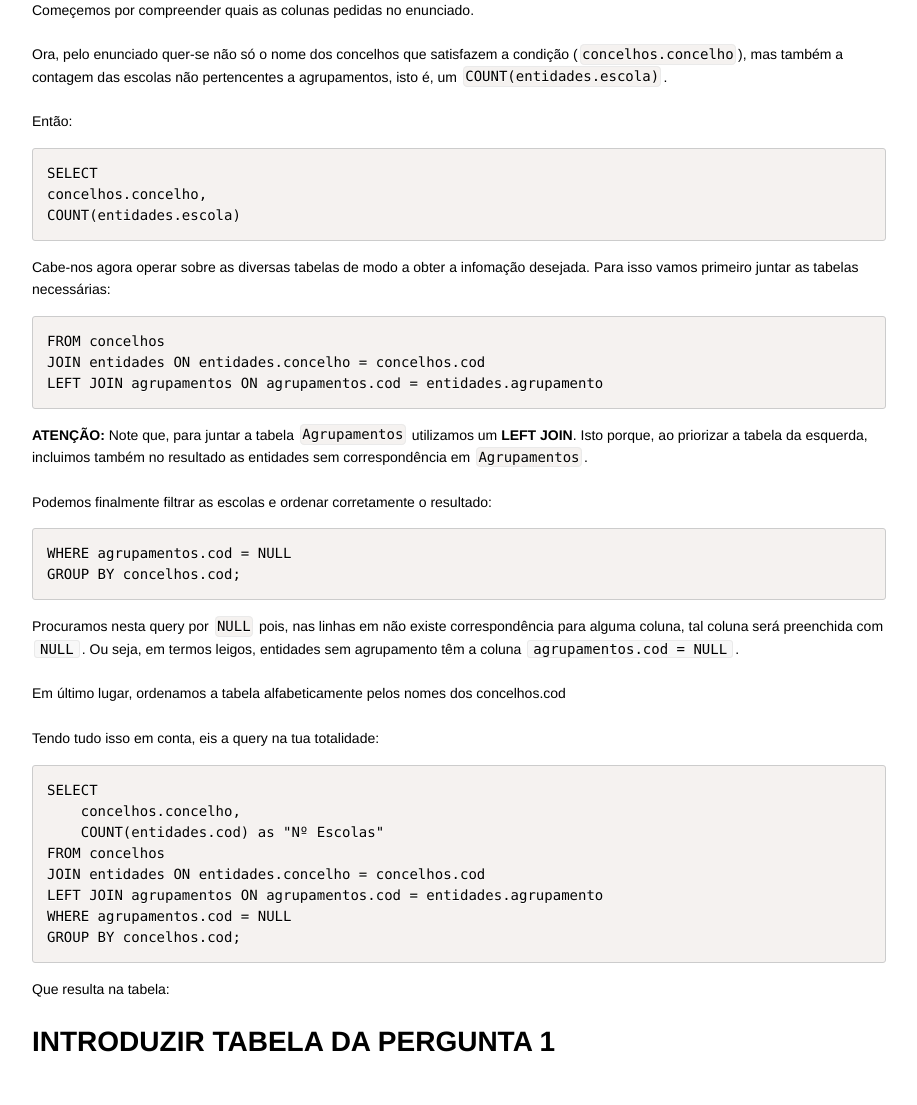
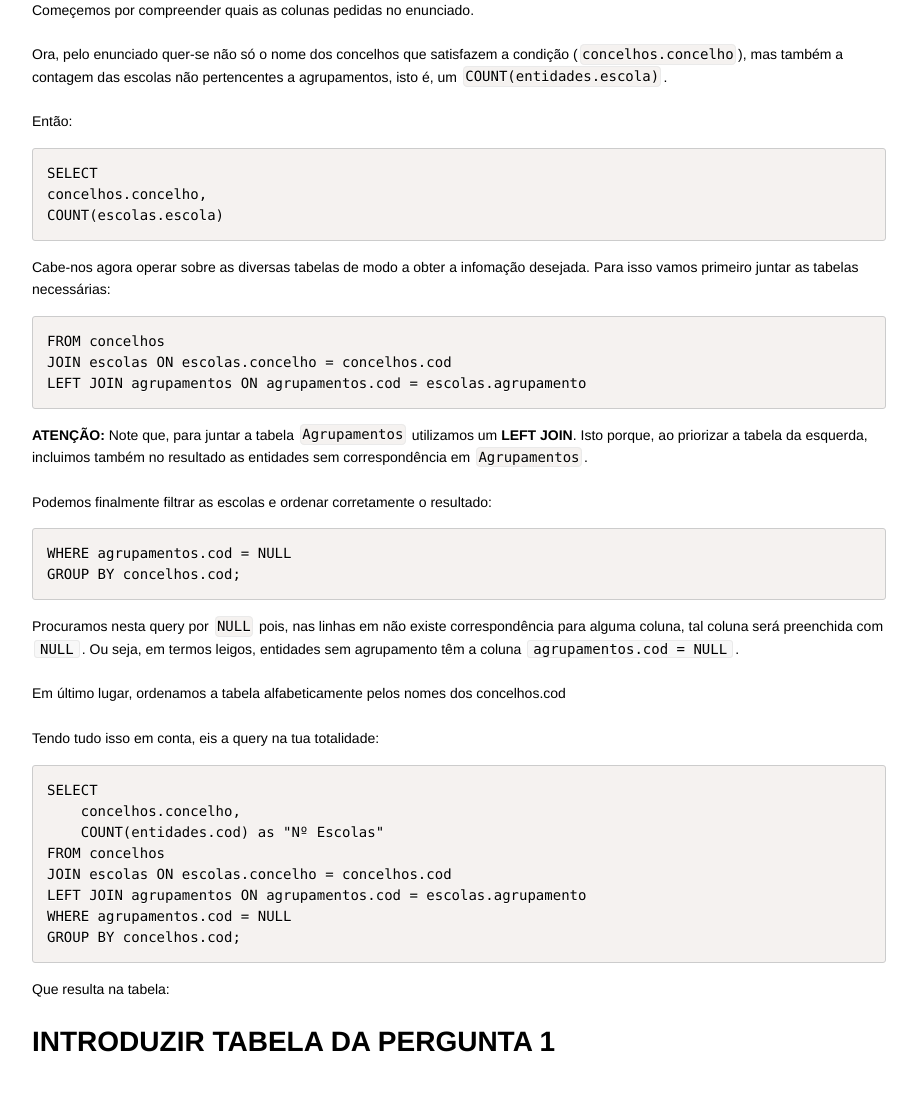
Before and after one commit to damaral31/Portuguese-School-System-DB-Modeling, a Flask app: page /pergunta/1 in a window 1280 px wide. Shown: the part 372-1477 px from the top of the page, without its empty margins (181-1098 px from the left). Run offline with Flask 3, Linux system fonts and the light colour scheme; some libraries are stand-ins or nearby versions.

Commit message:
Update pergunta1.html

```diff
--- a/app/templates/pergunta1.html
+++ b/app/templates/pergunta1.html
@@ -25,7 +25,7 @@
 
 <pre><code class="language-sql">SELECT
 concelhos.concelho,
-COUNT(entidades.escola)
+COUNT(escolas.escola)
 </code></pre>
 
 <p>
@@ -33,8 +33,8 @@ COUNT(entidades.escola)
 </p>
 
 <pre><code class="language-sql">FROM concelhos
-JOIN entidades ON entidades.concelho = concelhos.cod
-LEFT JOIN agrupamentos ON agrupamentos.cod = entidades.agrupamento
+JOIN escolas ON escolas.concelho = concelhos.cod
+LEFT JOIN agrupamentos ON agrupamentos.cod = escolas.agrupamento
 </code></pre>
 
 <p>
@@ -59,8 +59,8 @@ GROUP BY concelhos.cod;
     concelhos.concelho,
     COUNT(entidades.cod) as "Nº Escolas"
 FROM concelhos
-JOIN entidades ON entidades.concelho = concelhos.cod
-LEFT JOIN agrupamentos ON agrupamentos.cod = entidades.agrupamento
+JOIN escolas ON escolas.concelho = concelhos.cod
+LEFT JOIN agrupamentos ON agrupamentos.cod = escolas.agrupamento
 WHERE agrupamentos.cod = NULL
 GROUP BY concelhos.cod;
 </code></pre>
```
